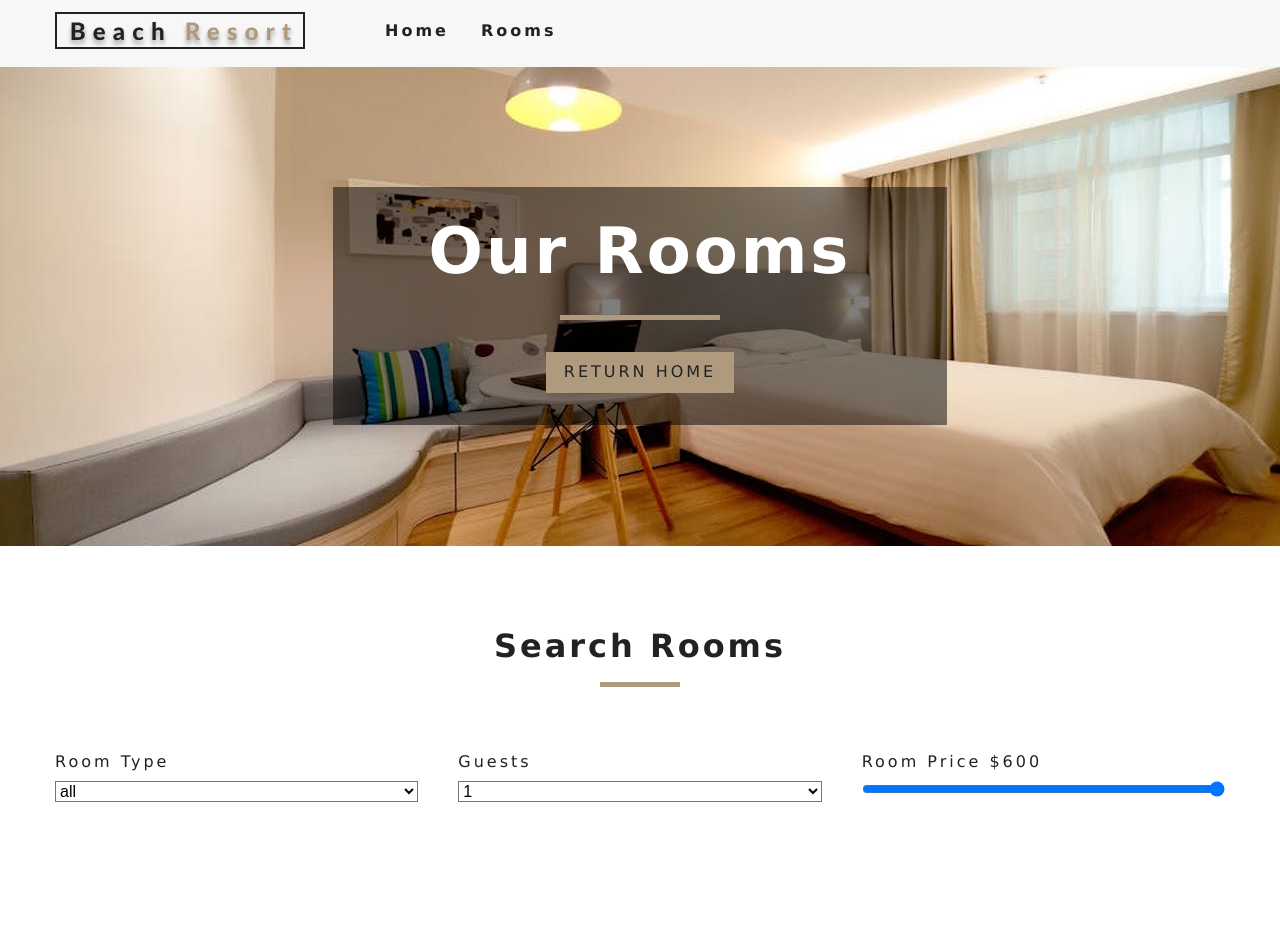
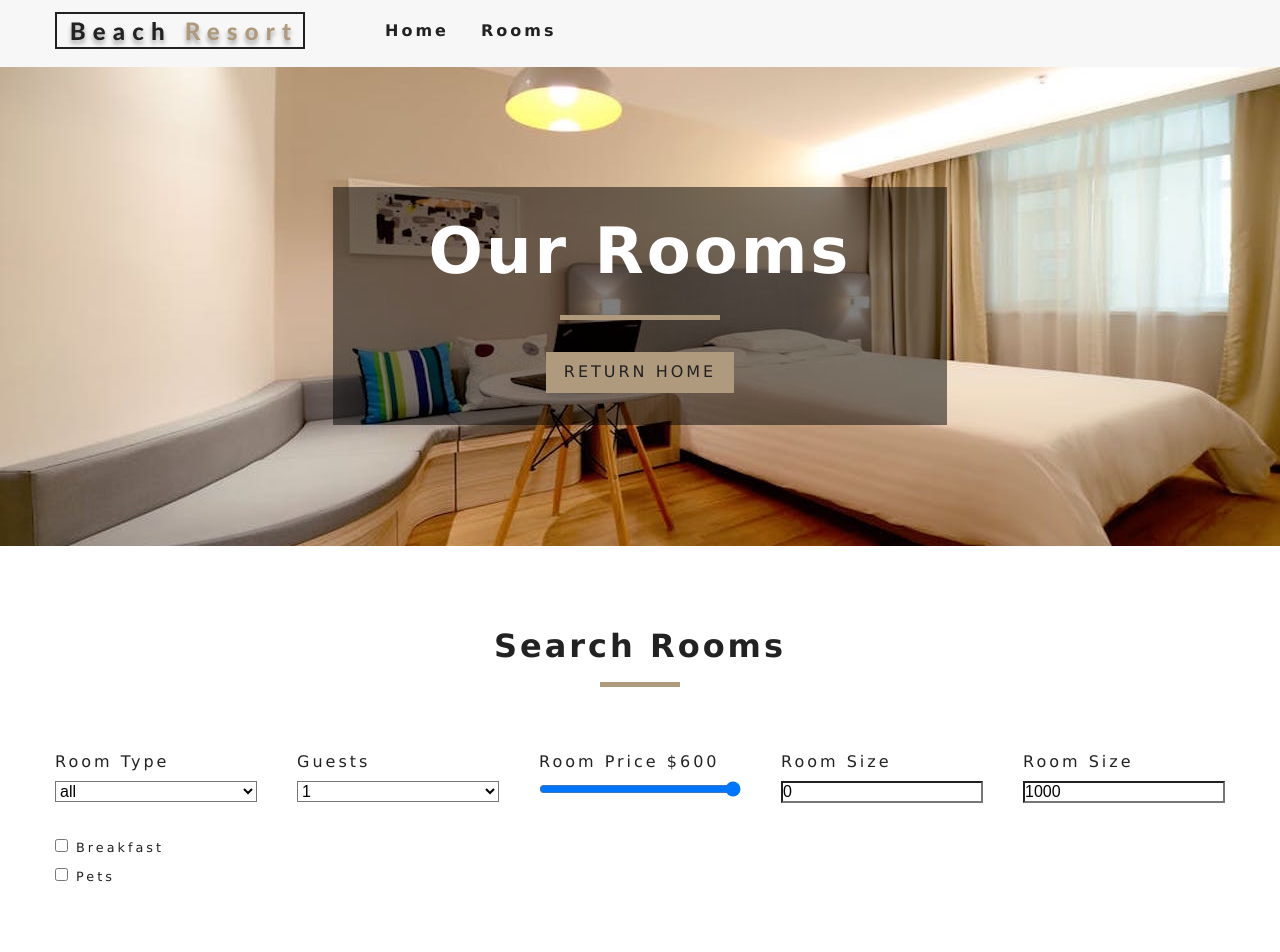
Before and after one commit to johnhou13579/Hotel-Rooms, a React (Create React App) app in the folder hotel-rooms/: page /rooms in a window 1280 px wide. Shown: the top 952 px of the page. Built offline with nearby package versions, Linux system fonts and the light colour scheme.

Commit message:
Add checkbox for breakfast and pets

```diff
--- a/hotel-rooms/src/Context.js
+++ b/hotel-rooms/src/Context.js
@@ -59,7 +59,7 @@
 
     handleChange = event=>{
         const target = event.target
-        const value = event.type==='checkbox' ? target.checked:target.value
+        const value = target.type==='checkbox' ? target.checked:target.value
         const name = event.target.name
         this.setState({
             [name]:value
@@ -75,6 +75,7 @@
         let tempRooms = [...rooms];
         //transform value
         capacity = parseInt(capacity)
+        price = parseInt(price)
 
         //filter type
         if(type !== 'all'){
@@ -84,7 +85,20 @@
         if(capacity !== 1){
             tempRooms=tempRooms.filter(room=>room.capacity >=capacity)
         }
+        //filter by price
+        tempRooms = tempRooms.filter(room=>room.price<=price)
+        //filter by size
+        tempRooms = tempRooms.filter(room=>room.size >= minSize && room.size <= maxSize)
+        //filter by breakfast
+        if(breakfast){
+            tempRooms = tempRooms.filter(room=>room.breakfast===true)
+        }
+        //filter by pets
+        if(pets){
+            tempRooms = tempRooms.filter(room=>room.pets===true)
+        }
 
+        //change state
         this.setState({
             sortedRooms: tempRooms
         })
--- a/hotel-rooms/src/components/RoomFilter.js
+++ b/hotel-rooms/src/components/RoomFilter.js
@@ -51,6 +51,28 @@
                         <input type="range" name="price" min={minPrice} max={maxPrice} id="price" value={price} onChange={handleChange} className="form-control" />
                 </div>
                 {/* end room price */}
+                {/* size */}
+                <div className="form-group">
+                    <label htmlFor="size">room size</label>
+                        <input type="number" name="minSize" id="size" value={minSize} onChange={handleChange} className="form-control" />
+                </div>
+                <div className="form-group">
+                    <label htmlFor="size">room size</label>
+                        <input type="number" name="maxSize" id="size" value={maxSize} onChange={handleChange} className="form-control" />
+                </div>
+                {/* end of size */}
+                {/* extras */}
+                <div className="form-group">
+                    <div className="single-extra">
+                        <input type="checkbox" name="breakfast" id="breakfast" checked={breakfast} onChange={handleChange}/>
+                        <label htmlFor="breakfast">breakfast</label>
+                    </div>
+                    <div className="single-extra">
+                        <input type="checkbox" name="pets" id="pets" checked={pets} onChange={handleChange}/>
+                        <label htmlFor="pets">pets</label>
+                    </div>
+                </div>
+                {/* end of extras */}
             </form>
         </section>
     )
```
